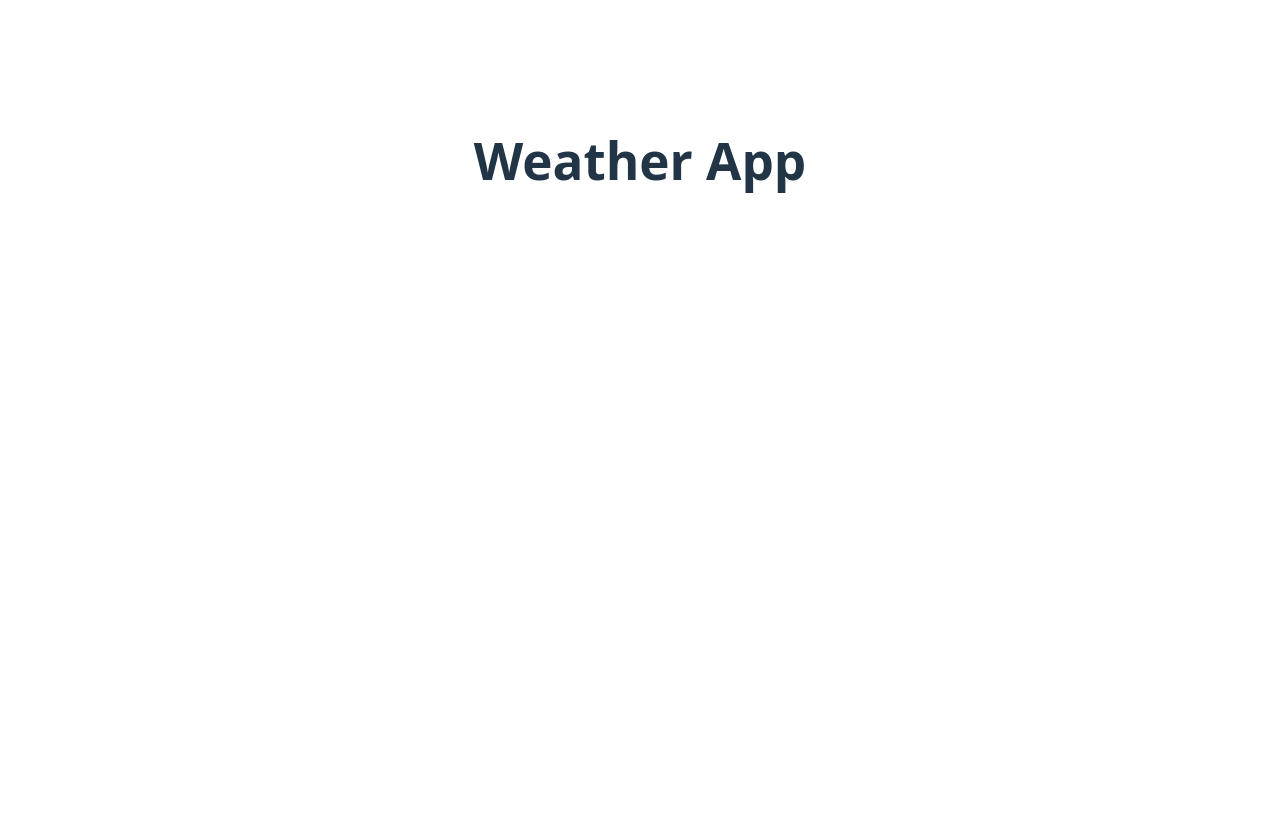
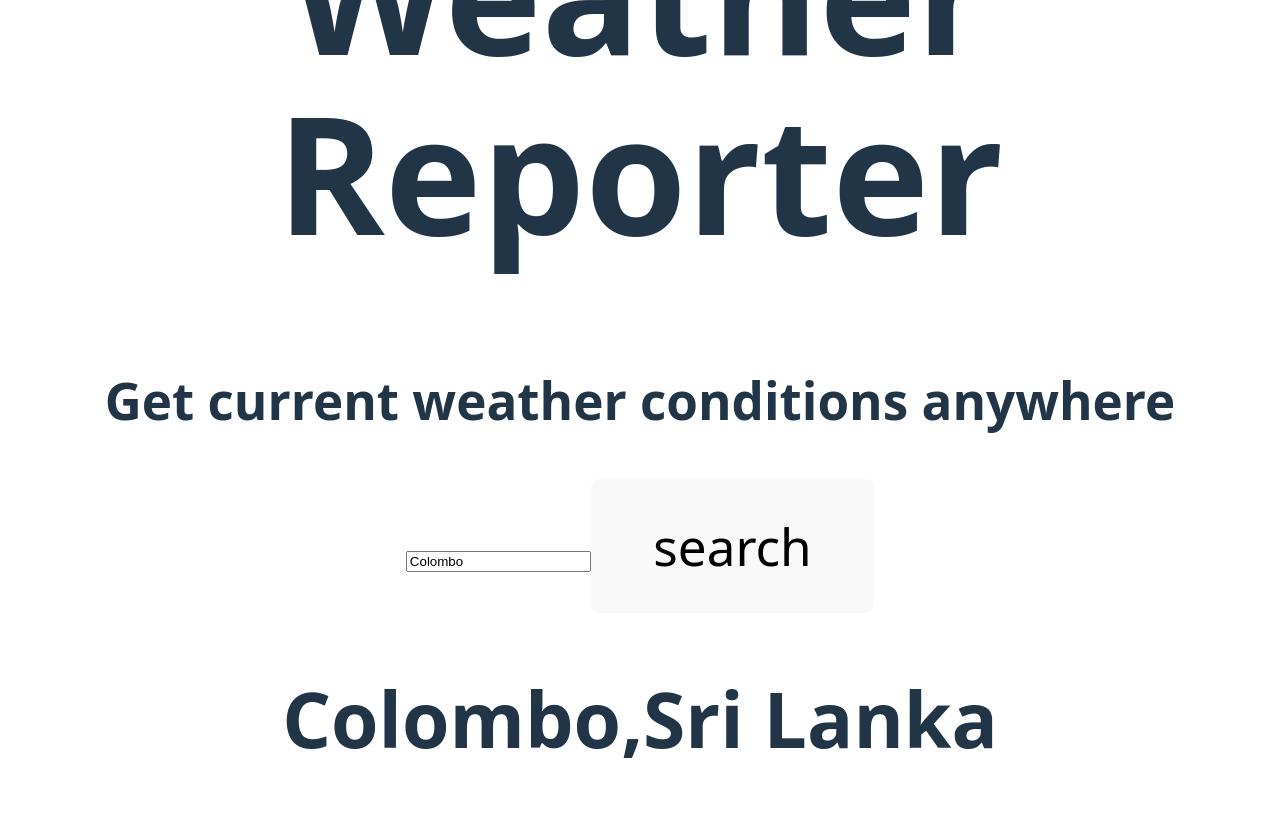
Before and after one commit to MohamedShafraz/weather-app, a React (Vite) app: page / in a window 1280 px wide. Shown: the part 240-1073 px from the top of the page. Before the commit the page ends 800 px from the top, so only its background shows below. Built offline with nearby package versions, Linux system fonts and the light colour scheme.

Commit message:
feat: create and add Weather component

```diff
--- a/src/App.tsx
+++ b/src/App.tsx
@@ -1,11 +1,12 @@
 import './App.css'
+import Weather from './components/weather'
 
 function App() {
 
   return (
     <>
       <div>
-       <h1>Weather App</h1>
+       <h1><Weather /></h1>
       </div>
     </>
   )
--- /dev/null
+++ b/src/components/Weather.tsx
@@ -0,0 +1,60 @@
+export default function Weather(){
+    const location = {country:"Sri Lanka",name:"Colombo"}
+    const WeatherDetails = {temp_c:"37.5",humidity:"84",uv:"0.4",pressure_mb:"1004",wind_kph:"27.7"}
+    return (
+      <div >
+        <header>
+            <h1><i></i> Weather Reporter</h1>
+            <p>Get current weather conditions anywhere</p>
+        </header>
+
+        <div >
+            <input
+                type="text"
+                placeholder="Search for a city (e.g. London, Tokyo)"
+                value={"Colombo"}
+            />
+            <button name="search" title="search" onChange={() => "Search button clicked"}>search</button>
+        </div>
+        <div>
+            <div>
+                <div>
+                    <h2>{location.name},{location.country}</h2>
+                    <p></p>
+                </div>
+
+                <div>
+                    <div>{WeatherDetails.temp_c}°C</div>
+                </div>
+
+                <div>
+                    <div>
+                        <i></i>
+                        <h4>Humidity</h4>
+                        <p>{WeatherDetails.humidity}%</p>
+                    </div>
+
+                    <div>
+                        <i></i>
+                        <h4>Wind Speed</h4>
+                        <p>{WeatherDetails.wind_kph}km/h</p>
+                    </div>
+
+                    <div>
+                        <i></i>
+                        <h4>UV Index</h4>
+                        <p>{WeatherDetails.uv}</p>
+                    </div>
+
+                    <div>
+                        <i></i>
+                        <h4>Pressure</h4>
+                        <p>{WeatherDetails.pressure_mb} mb</p>
+                    </div>
+                </div>
+            </div>
+        </div>
+    </div>
+
+    )
+}
```
